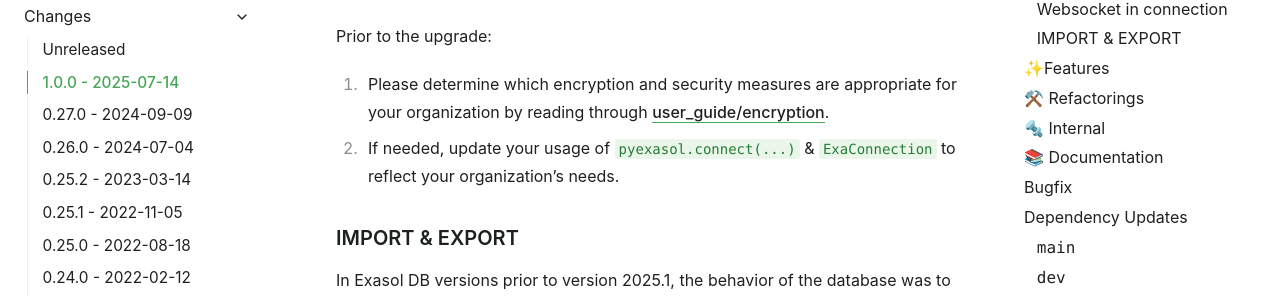
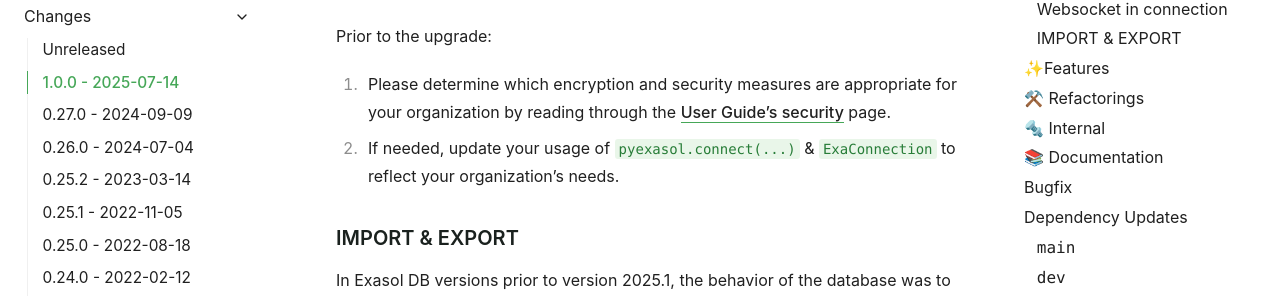
Before and after one commit to exasol/pyexasol, a Sphinx documentation site: the page built from doc/changes/changes_1.0.0.md, in a window 1280 px wide and 900 px high, scrolled down 556 px. Shown: the part 186-482 px from the top of the window. Built offline with Sphinx 7.4.7, drawn with Linux system fonts in a browser that asks for light colours.

Commit message:
Fix broken link as encryption is now security

```diff
--- a/doc/changes/changes_1.0.0.md
+++ b/doc/changes/changes_1.0.0.md
@@ -21,7 +21,7 @@
 
 Prior to the upgrade:
 1. Please determine which encryption and security measures are appropriate for your
-organization by reading through [user_guide/encryption](https://exasol.github.io/pyexasol/master/user_guide/encryption.html).
+organization by reading through the [User Guide's security](https://exasol.github.io/pyexasol/master/user_guide/configuration/security.html) page.
 2. If needed, update your usage of `pyexasol.connect(...)` & `ExaConnection` to
 reflect your organization's needs.
 
```
